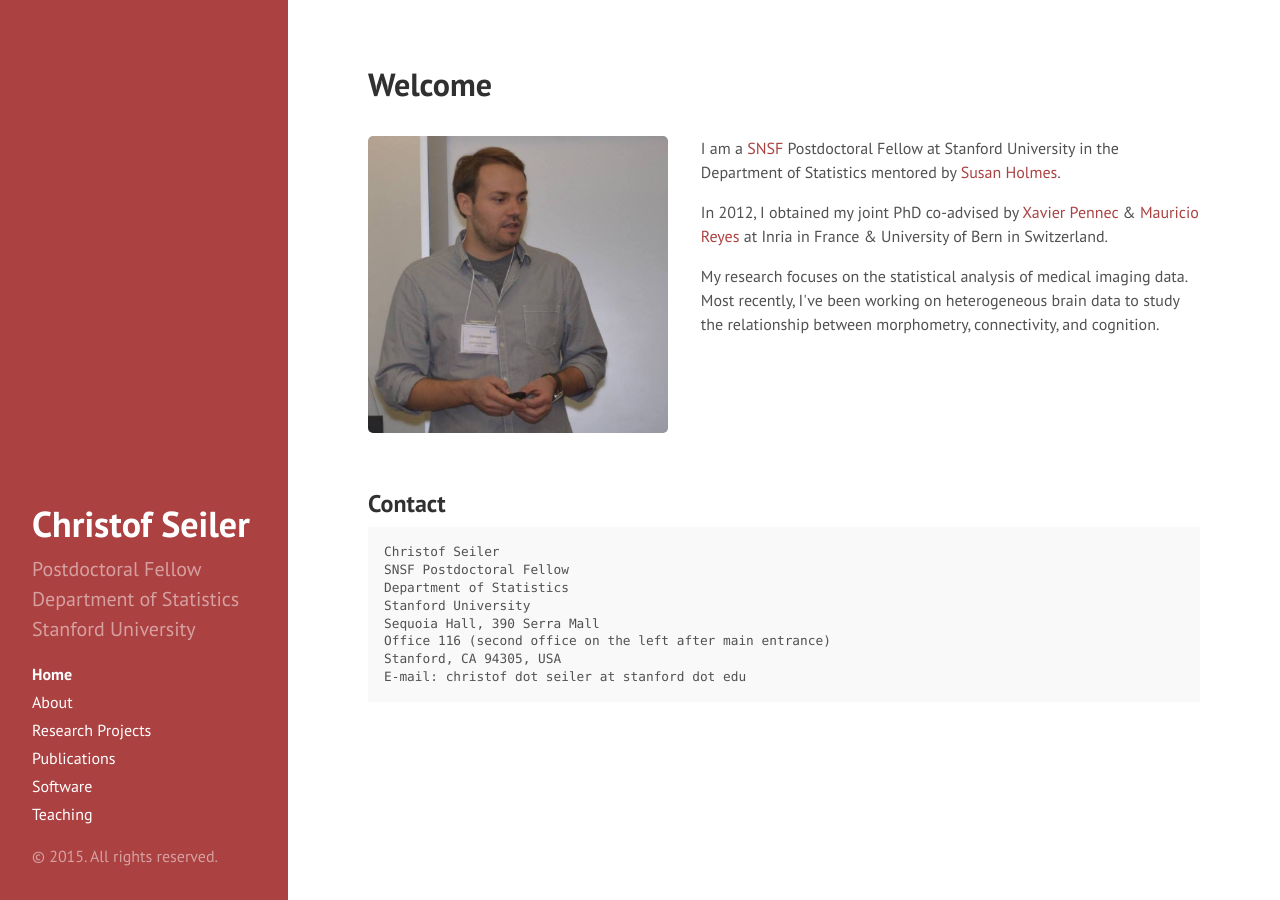
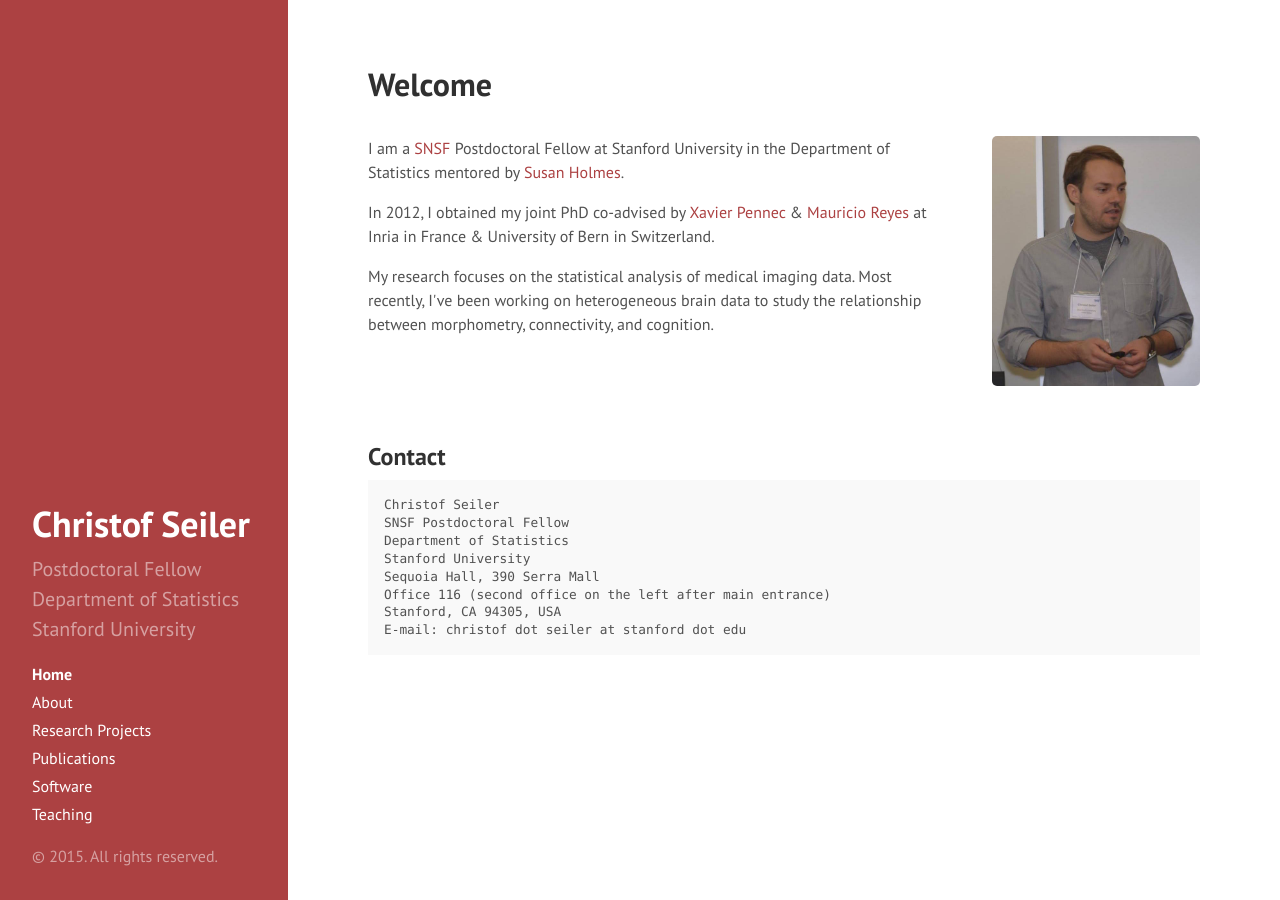
Before and after one commit to ChristofSeiler/ChristofSeiler.github.io, a Jekyll site: the page built from index.html, in a window 1280 px wide. Built offline with Jekyll 4.4.1, drawn with Linux system fonts in a browser that asks for light colours; Markdown is read by kramdown in place of the engine named in the settings; the list of posts is cut into pages by our own code.

Commit message:
change position of picture

```diff
--- a/index.html
+++ b/index.html
@@ -6,11 +6,11 @@ title: Home
 <style>
 .left {
     float: left;
-    width: 40%;
+    width: 70%;
 }
 .right {
     float: right;
-    width: 60%;
+    width: 25%;
 }
 img {
     max-width: 100%;
@@ -36,12 +36,12 @@ img {
 <br>
 <div class="group">
     <div class="left">
-                <img src="public/Me.JPG" alt="" border="0" width="300" />
-    </div>
-    <div class="right">
         <p>I am a <a href="http://www.snf.ch/">SNSF</a> Postdoctoral Fellow at Stanford University in the Department of Statistics mentored by <a href="http://www-stat.stanford.edu/~susan/">Susan Holmes</a>.</p>
         <p>In 2012, I obtained my joint PhD co-advised by <a href="http://www-sop.inria.fr/members/Xavier.Pennec/">Xavier Pennec</a> &amp; <a href="http://www.mauricioreyes.me/">Mauricio Reyes</a> at Inria in France &amp; University of Bern in Switzerland.</p>
         <p>My research focuses on the statistical analysis of medical imaging data. Most recently, I've been working on heterogeneous brain data to study the relationship between morphometry, connectivity, and cognition.
+    </div>
+    <div class="right">
+        <img src="public/Me.JPG" alt="" border="0" width="300" />
     </div>
 </div>
 
```
Also changed, not shown: public/Me.JPG.
